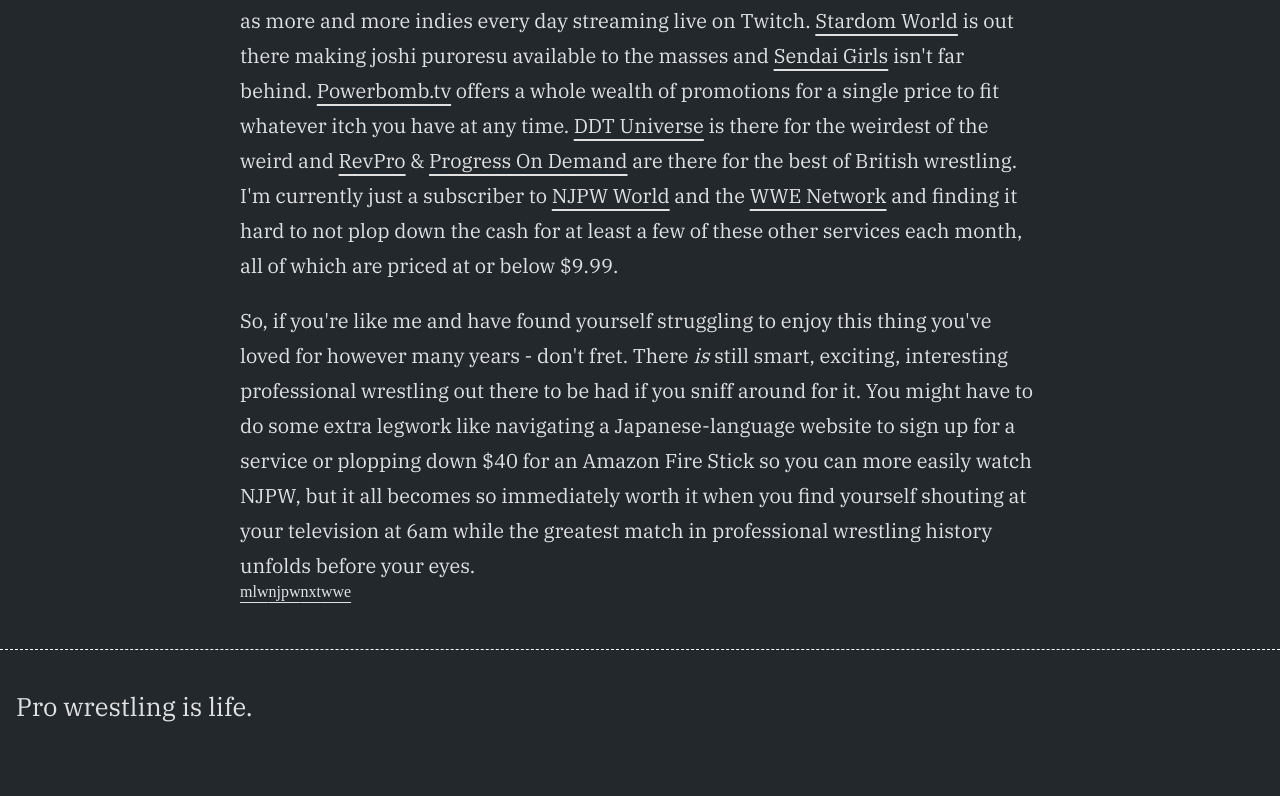
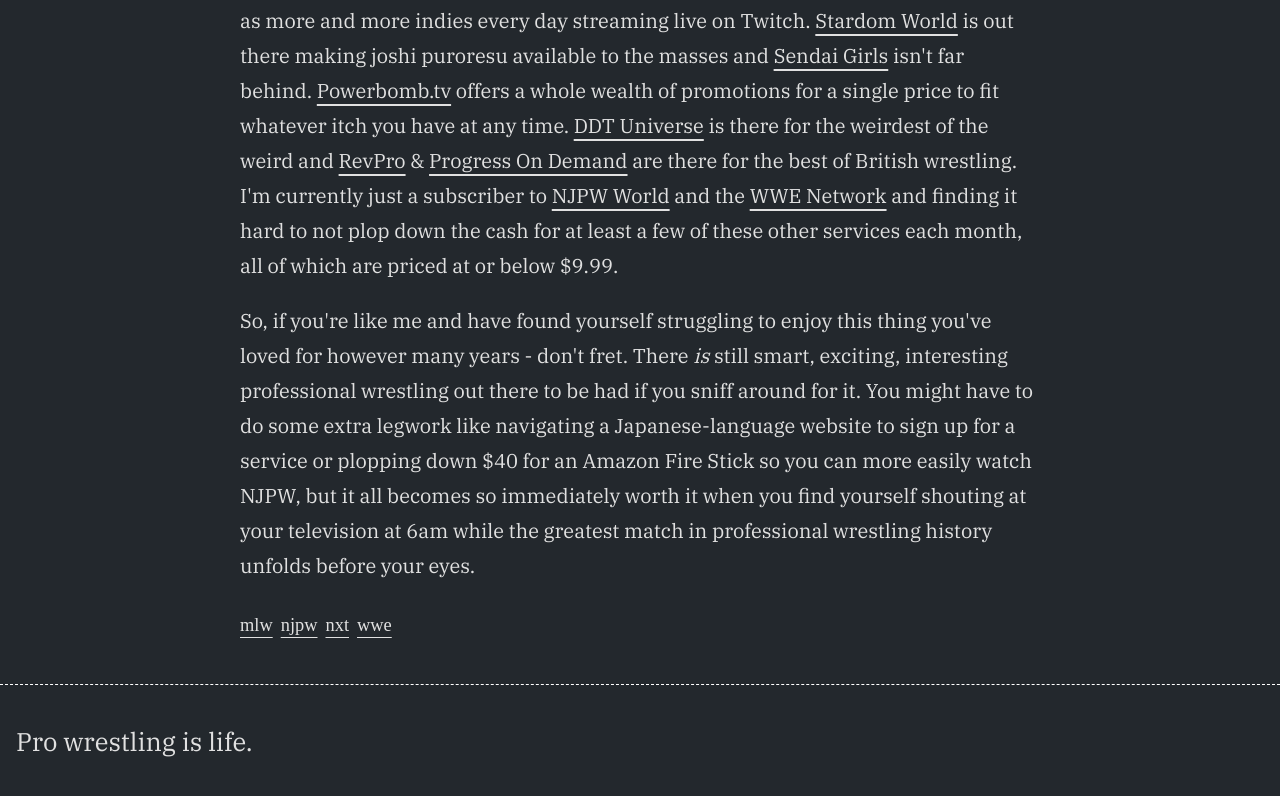
Before and after one commit to coreymcollins/gansobomb-next, a Next.js app: page /posts/2018-07-12-how-i-learned-to-love-pro-wrestling-again in a window 1280 px wide. Shown: the part 5676-6472 px from the top of the page. Before the commit the page ends 6439 px from the top, so only its background shows below. Built offline with nearby package versions, Linux system fonts and the light colour scheme.

Commit message:
adds various tag styles

```diff
--- a/app/globals.css
+++ b/app/globals.css
@@ -135,6 +135,10 @@ footer p {
   font-size: 8vw;
 }
 
+.page-interior {
+  padding: 0 1rem;
+}
+
 .post-grid {
   display: grid;
   gap: 2.5rem;
@@ -168,6 +172,18 @@ footer p {
 
 .post-single-content p:not(:last-of-type) {
   margin-bottom: 1.25rem;
+}
+
+.post-single-content .tag-list {
+  margin-top: 2rem;
+}
+
+.post-single-content .tag-list {
+  font-size: 1.15rem;
+}
+
+.post-single-content .tag-list a:not(:last-child) {
+  margin-right: 0.5rem;
 }
 
 .twitter-tweet {
```
